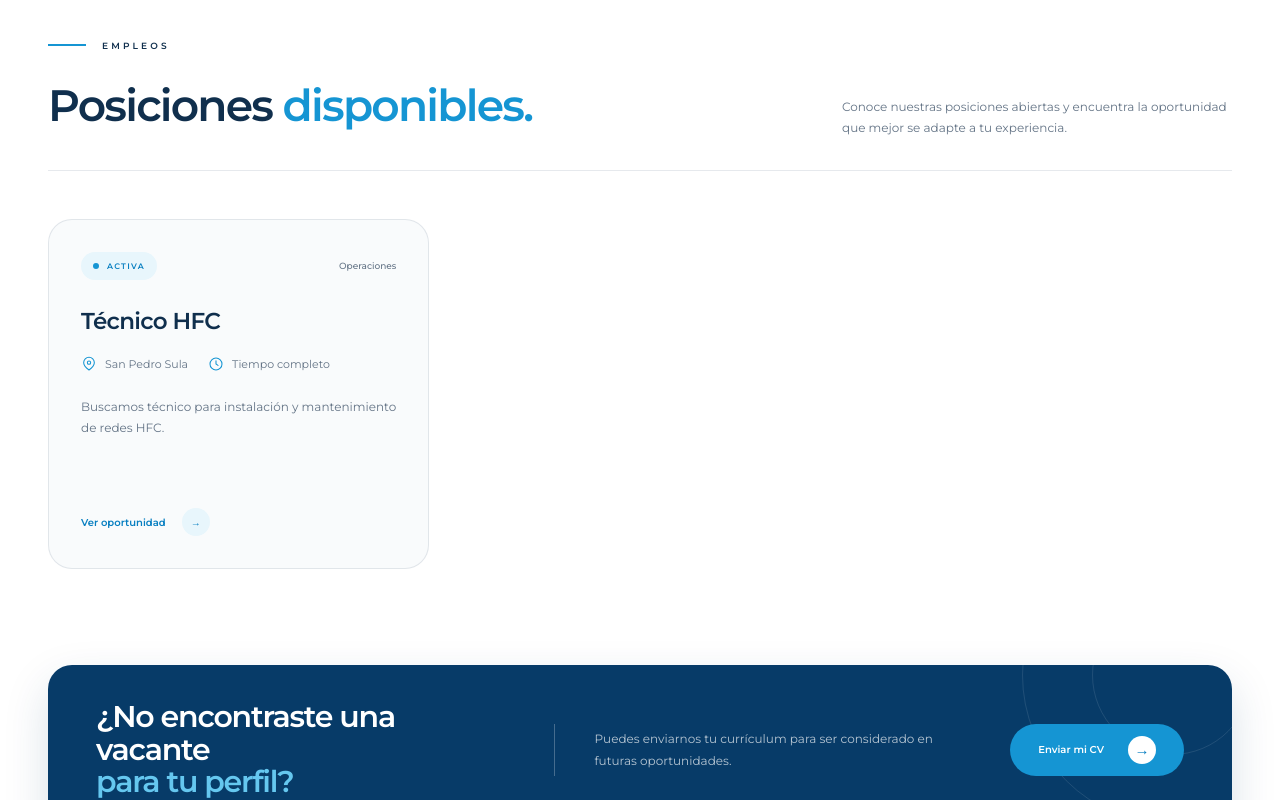
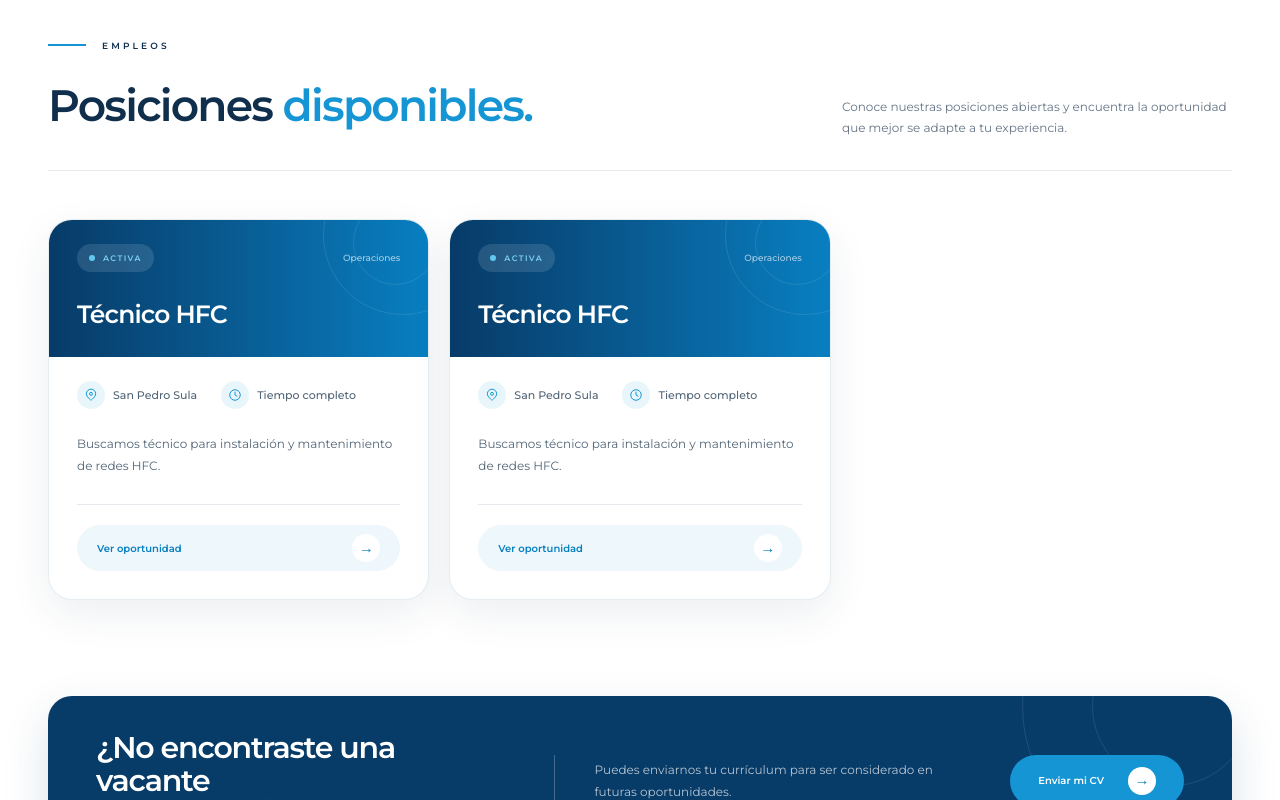
Before and after one commit to reddcom/reddcom-website, an Astro site: page /Oportunidades-Laborales in a window 1280 px wide. Shown: the part 856-1656 px from the top of the page. Built offline with nearby package versions, Linux system fonts and the light colour scheme; Astro itself is replaced by a stand-in of ours.

Commit message:
corregimos el diseño de las card o colecciones de las vacantes

```diff
--- /dev/null
+++ b/src/content/empleos/tecnico-fo.md
@@ -0,0 +1,20 @@
+---
+titulo: "Técnico HFC"
+ubicacion: "San Pedro Sula"
+area: "Operaciones"
+tipo: "Tiempo completo"
+descripcion: "Buscamos técnico para instalación y mantenimiento de redes HFC."
+fechaPublicacion: 2026-09-19
+activo: true
+---
+
+## Descripción del puesto
+
+Buscamos una persona responsable y comprometida para formar parte de nuestro equipo.
+
+## Requisitos
+
+- Experiencia en redes HFC.
+- Disponibilidad de horario.
+- Responsabilidad.
+- Trabajo en equipo.
--- a/src/pages/Oportunidades-Laborales.astro
+++ b/src/pages/Oportunidades-Laborales.astro
@@ -502,50 +502,78 @@ console.log("VACANTES ACTIVAS:", plazasOrdenadas.length);
     group
     relative
     flex
-                      min-h-[350px]
+    min-h-[370px]
     flex-col
     overflow-hidden
     rounded-[24px]
     border
-                      border-[#102f4d]/10
-                      bg-[#f9fbfc]
-                      p-7
+    border-[#0b4d7a]/10
+    bg-white
+    shadow-[0_14px_40px_rgba(16,47,77,0.08)]
 
     transition-all
     duration-300
 
     hover:-translate-y-1
-                      hover:border-[#1595d3]/30
-                      hover:bg-white
-                      hover:shadow-[0_20px_50px_rgba(16,47,77,0.10)]
-
-                      md:p-8
+    hover:shadow-[0_22px_55px_rgba(16,47,77,0.15)]
   "
 >
 
-                    <!-- LÍNEA SUPERIOR -->
-
-                    <span
-                      class="
-                        absolute
-                        left-0
-                        top-0
-                        h-[3px]
-                        w-0
-                        bg-[#1595d3]
-
-                        transition-all
-                        duration-300
-
-                        group-hover:w-full
-                      "
-                    ></span>
-
-
-                    <!-- ESTADO / ÁREA -->
+  <!-- ==========================================
+       CABECERA AZUL
+  =========================================== -->
 
   <div
     class="
+      relative
+      overflow-hidden
+      bg-gradient-to-r
+      from-[#073b68]
+      to-[#087fc1]
+      px-7
+      pb-7
+      pt-6
+      text-white
+    "
+  >
+
+    <!-- DECORACIÓN -->
+
+    <div
+      class="
+        pointer-events-none
+        absolute
+        -right-[55px]
+        -top-[65px]
+        h-[160px]
+        w-[160px]
+        rounded-full
+        border
+        border-white/10
+      "
+    ></div>
+
+    <div
+      class="
+        pointer-events-none
+        absolute
+        -right-[10px]
+        -top-[20px]
+        h-[85px]
+        w-[85px]
+        rounded-full
+        border
+        border-white/10
+      "
+    ></div>
+
+
+    <!-- ESTADO + ÁREA -->
+
+    <div
+      class="
+        relative
+        z-10
         flex
         items-center
         justify-between
@@ -559,37 +587,34 @@ console.log("VACANTES ACTIVAS:", plazasOrdenadas.length);
           items-center
           gap-2
           rounded-full
-                          bg-[#e8f6fc]
+          bg-white/12
           px-3
           py-2
           text-[8px]
           font-semibold
           uppercase
-                          tracking-[0.16em]
-                          text-[#087fc1]
+          tracking-[0.18em]
+          text-[#7bd1f3]
         "
       >
-
         <span
           class="
             h-[6px]
             w-[6px]
             rounded-full
-                            bg-[#1595d3]
+            bg-[#61c9f1]
           "
         ></span>
 
         Activa
-
       </span>
 
 
       <span
         class="
-                          text-right
           text-[9px]
           font-medium
-                          text-[#647486]
+          text-white/65
         "
       >
         {item.data.area}
@@ -602,26 +627,45 @@ console.log("VACANTES ACTIVAS:", plazasOrdenadas.length);
 
     <h3
       class="
+        relative
+        z-10
         mt-7
-                        text-[23px]
+        max-w-[310px]
+        text-[25px]
         font-semibold
-                        leading-[1.2]
-                        tracking-[-0.03em]
-                        text-[#102f4d]
+        leading-[1.15]
+        tracking-[-0.035em]
+        text-white
       "
     >
       {item.data.titulo}
     </h3>
 
+  </div>
+
+
+  <!-- ==========================================
+       CUERPO
+  =========================================== -->
+
+  <div
+    class="
+      flex
+      flex-1
+      flex-col
+      px-7
+      pb-7
+      pt-6
+    "
+  >
 
     <!-- DATOS -->
 
     <div
       class="
-                        mt-5
         flex
         flex-wrap
-                        gap-x-5
+        gap-x-6
         gap-y-3
       "
     >
@@ -634,24 +678,33 @@ console.log("VACANTES ACTIVAS:", plazasOrdenadas.length);
           items-center
           gap-2
           text-[11px]
-                          text-[#647486]
+          font-medium
+          text-[#526577]
+        "
+      >
+
+        <span
+          class="
+            flex
+            h-7
+            w-7
+            items-center
+            justify-center
+            rounded-full
+            bg-[#e8f6fc]
+            text-[#1595d3]
           "
         >
 
           <svg
             viewBox="0 0 24 24"
             fill="none"
-                          class="
-                            h-4
-                            w-4
-                            shrink-0
-                            text-[#1595d3]
-                          "
+            class="h-[14px] w-[14px]"
           >
             <path
               d="M20 10C20 15 12 21 12 21C12 21 4 15 4 10C4 5.6 7.6 2 12 2C16.4 2 20 5.6 20 10Z"
               stroke="currentColor"
-                            stroke-width="1.6"
+              stroke-width="1.7"
               stroke-linejoin="round"
             />
 
@@ -660,9 +713,11 @@ console.log("VACANTES ACTIVAS:", plazasOrdenadas.length);
               cy="10"
               r="2.5"
               stroke="currentColor"
-                            stroke-width="1.6"
+              stroke-width="1.7"
             />
           </svg>
+
+        </span>
 
         {item.data.ubicacion}
 
@@ -677,35 +732,46 @@ console.log("VACANTES ACTIVAS:", plazasOrdenadas.length);
           items-center
           gap-2
           text-[11px]
-                          text-[#647486]
+          font-medium
+          text-[#526577]
+        "
+      >
+
+        <span
+          class="
+            flex
+            h-7
+            w-7
+            items-center
+            justify-center
+            rounded-full
+            bg-[#e8f6fc]
+            text-[#1595d3]
           "
         >
 
           <svg
             viewBox="0 0 24 24"
             fill="none"
-                          class="
-                            h-4
-                            w-4
-                            shrink-0
-                            text-[#1595d3]
-                          "
+            class="h-[14px] w-[14px]"
           >
             <circle
               cx="12"
               cy="12"
               r="9"
               stroke="currentColor"
-                            stroke-width="1.6"
+              stroke-width="1.7"
             />
 
             <path
-                            d="M12 7V12L15 14"
+              d="M12 7V12L15.5 14"
               stroke="currentColor"
-                            stroke-width="1.6"
+              stroke-width="1.7"
               stroke-linecap="round"
             />
           </svg>
+
+        </span>
 
         {item.data.tipo}
 
@@ -719,34 +785,58 @@ console.log("VACANTES ACTIVAS:", plazasOrdenadas.length);
     <p
       class="
         mt-6
+        max-w-[340px]
         text-[12px]
-                        leading-[1.75]
-                        text-[#647486]
+        leading-[1.8]
+        text-[#526577]
       "
     >
       {item.data.descripcion}
     </p>
 
 
+    <!-- SEPARADOR -->
+
+    <div
+      class="
+        mt-auto
+        pt-7
+      "
+    >
+
+      <div
+        class="
+          mb-5
+          h-px
+          w-full
+          bg-[#102f4d]/10
+        "
+      ></div>
+
+
       <!-- BOTÓN -->
-
-                    <div class="mt-auto pt-8">
 
       <a
         href={`/oportunidades/${item.id}`}
         class="
-                          inline-flex
+          flex
+          h-[46px]
+          w-full
           items-center
-                          gap-4
+          justify-between
+          rounded-full
+          bg-[#eef7fb]
+          px-5
           text-[10px]
           font-semibold
           text-[#087fc1]
           no-underline
 
-                          transition-colors
-                          duration-200
+          transition-all
+          duration-300
 
-                          hover:text-[#102f4d]
+          hover:bg-[#1595d3]
+          hover:text-white
         "
       >
         Ver oportunidad
@@ -759,7 +849,9 @@ console.log("VACANTES ACTIVAS:", plazasOrdenadas.length);
             items-center
             justify-center
             rounded-full
-                            bg-[#e8f6fc]
+            bg-white
+            text-[15px]
+            text-[#087fc1]
 
             transition-transform
             duration-300
@@ -771,6 +863,8 @@ console.log("VACANTES ACTIVAS:", plazasOrdenadas.length);
         </span>
 
       </a>
+
+    </div>
 
   </div>
 
```
Lines whose indentation alone changed are shown as unchanged.
